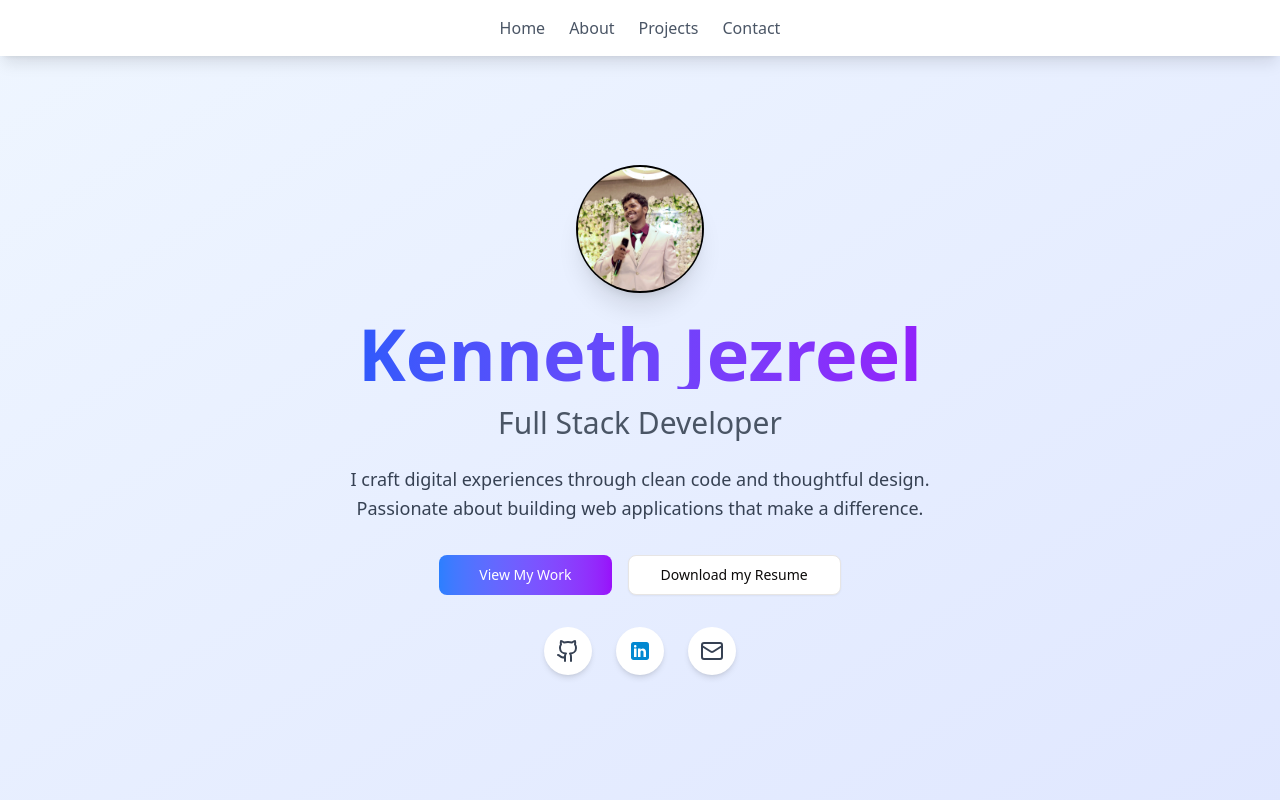
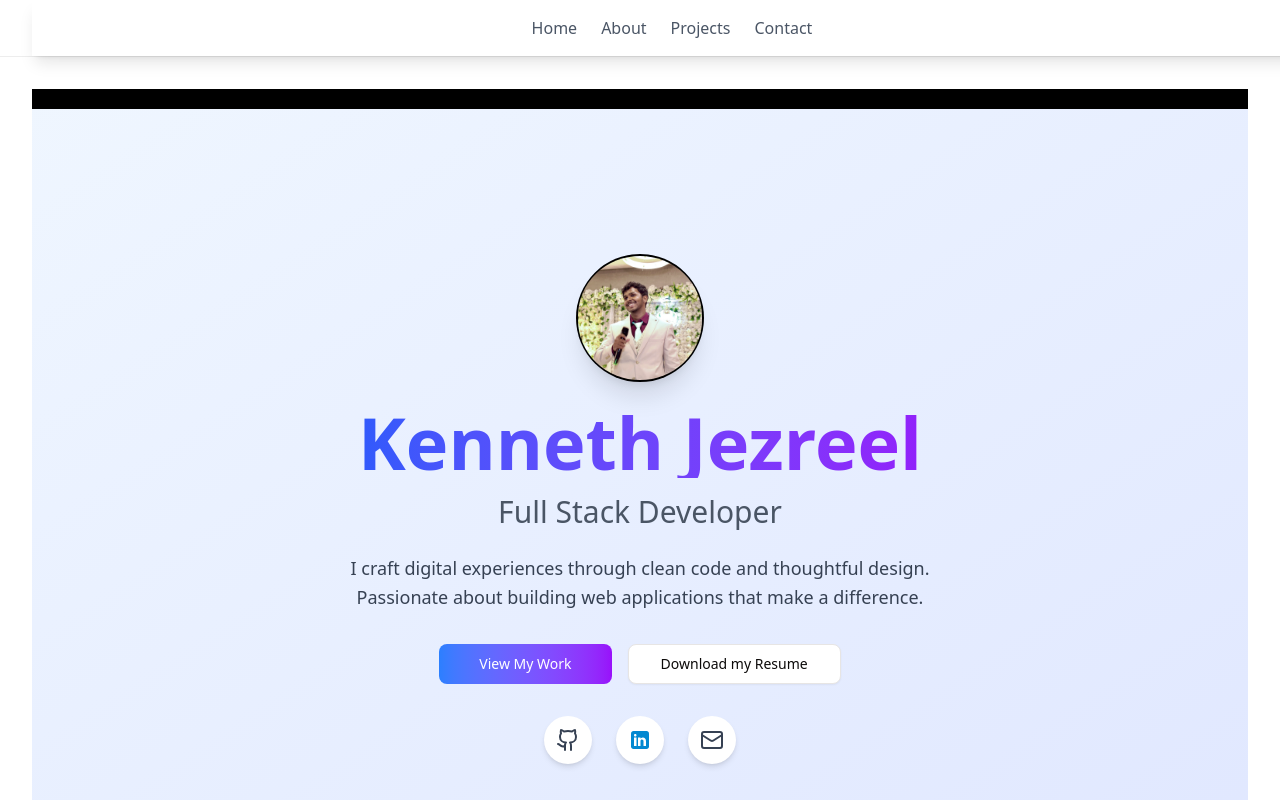
Before and after one commit to cracken23/my-portfolio, a Next.js app: page / in a window 1280 px wide. Shown: the top 800 px of the page. Built offline with nearby package versions, Linux system fonts and the light colour scheme.

Commit message:
Refactor layout component with improved structure

```diff
--- a/app/layout.tsx
+++ b/app/layout.tsx
@@ -1,20 +1,30 @@
 // app/layout.tsx
-import type { Metadata } from 'next'
-import './globals.css'
+import type { Metadata } from "next";
+import "./globals.css";
+
+import { ThemeProvider } from "@/components/theme-provider";
+import { SiteHeader } from "@/components/site-header";
 
 export const metadata: Metadata = {
-  title: 'Kenneth Jezreel - Portfolio',
-  description: 'Full Stack Developer Portfolio',
-}
+  title: "Kenneth Jezreel - Portfolio",
+  description: "Full Stack Developer Portfolio",
+};
 
 export default function RootLayout({
   children,
 }: {
-  children: React.ReactNode
+  children: React.ReactNode;
 }) {
   return (
-    <html lang="en">
-      <body>{children}</body>
+    <html lang="en" suppressHydrationWarning>
+      <body className="min-h-screen bg-background text-foreground antialiased transition-colors">
+        <ThemeProvider>
+          <SiteHeader />
+          <main className="mx-auto max-w-7xl px-4 sm:px-6 lg:px-8 py-8">
+            {children}
+          </main>
+        </ThemeProvider>
+      </body>
     </html>
-  )
+  );
 }
```
